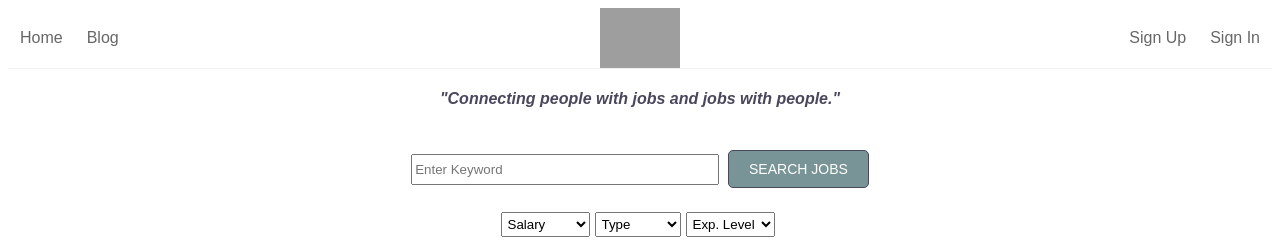
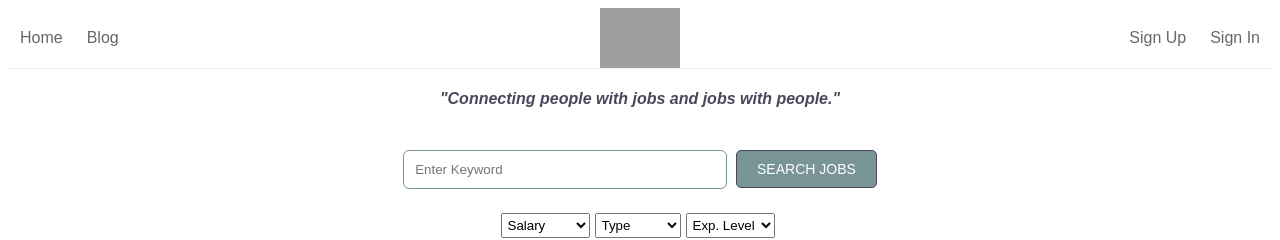
Before and after one commit to pacific-ocean-hr/jobsite, a React app in the folder client/: page / in a window 1280 px wide. Shown: the top 240 px of the page. Built offline with nearby package versions, Linux system fonts and the light colour scheme; no server answers; grey boxes are pictures that could not be loaded; the HTML template or start-up script is replaced by a standard one.

Commit message:
style search bar

```diff
--- a/client/src/components/Jobs/SearchForm.jsx
+++ b/client/src/components/Jobs/SearchForm.jsx
@@ -12,7 +12,9 @@ const Form = styled.form`
 `;
 
 const Input = styled.input`
-  height: 25px;
+  border: ${({ theme }) => `1px solid ${theme.color.teal}`};
+  border-radius: 6px;
+  padding: 11px;
   width: 300px;
 `;
 
```
Also changed, not shown: 1 other file (tests, documents, lock files or other folders).
